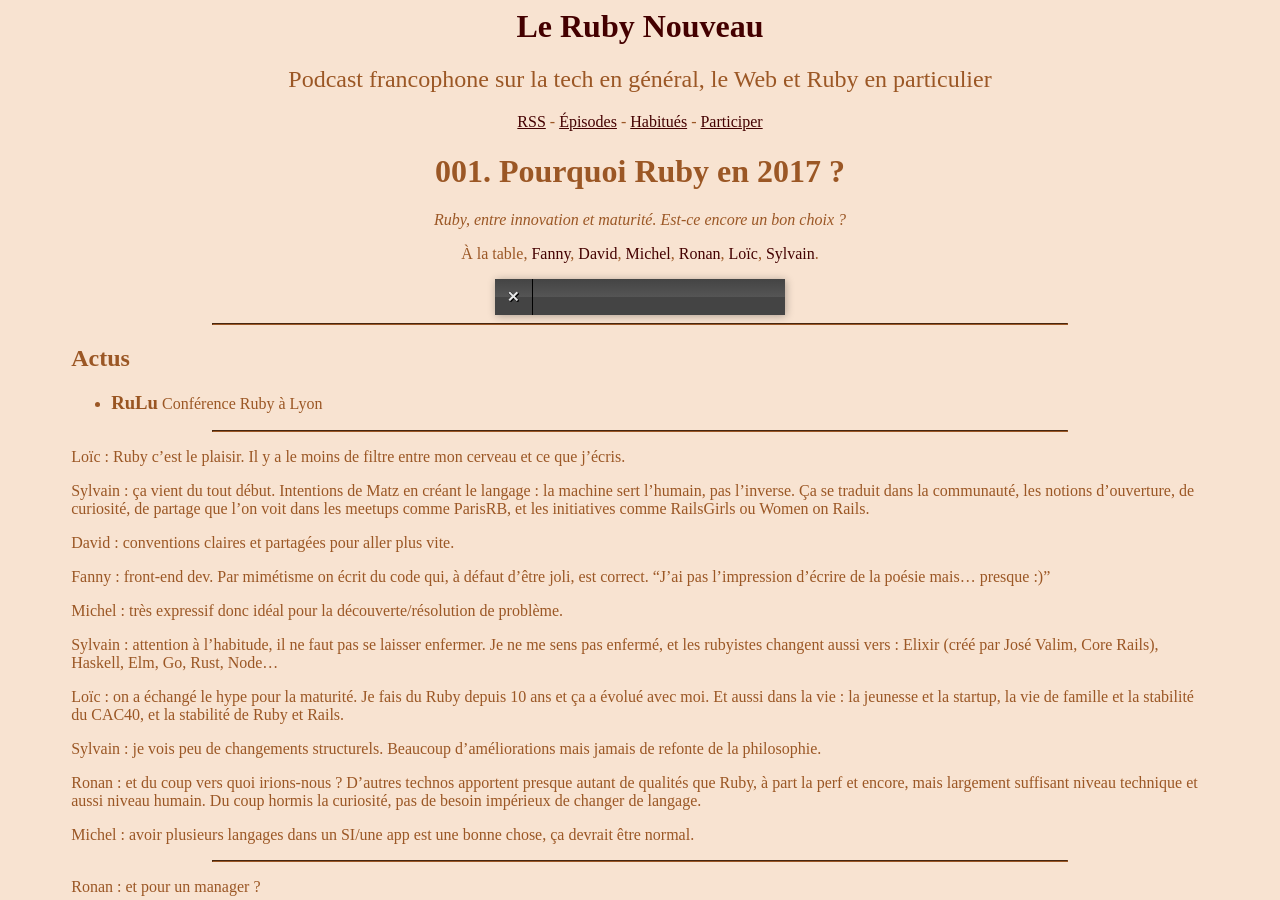
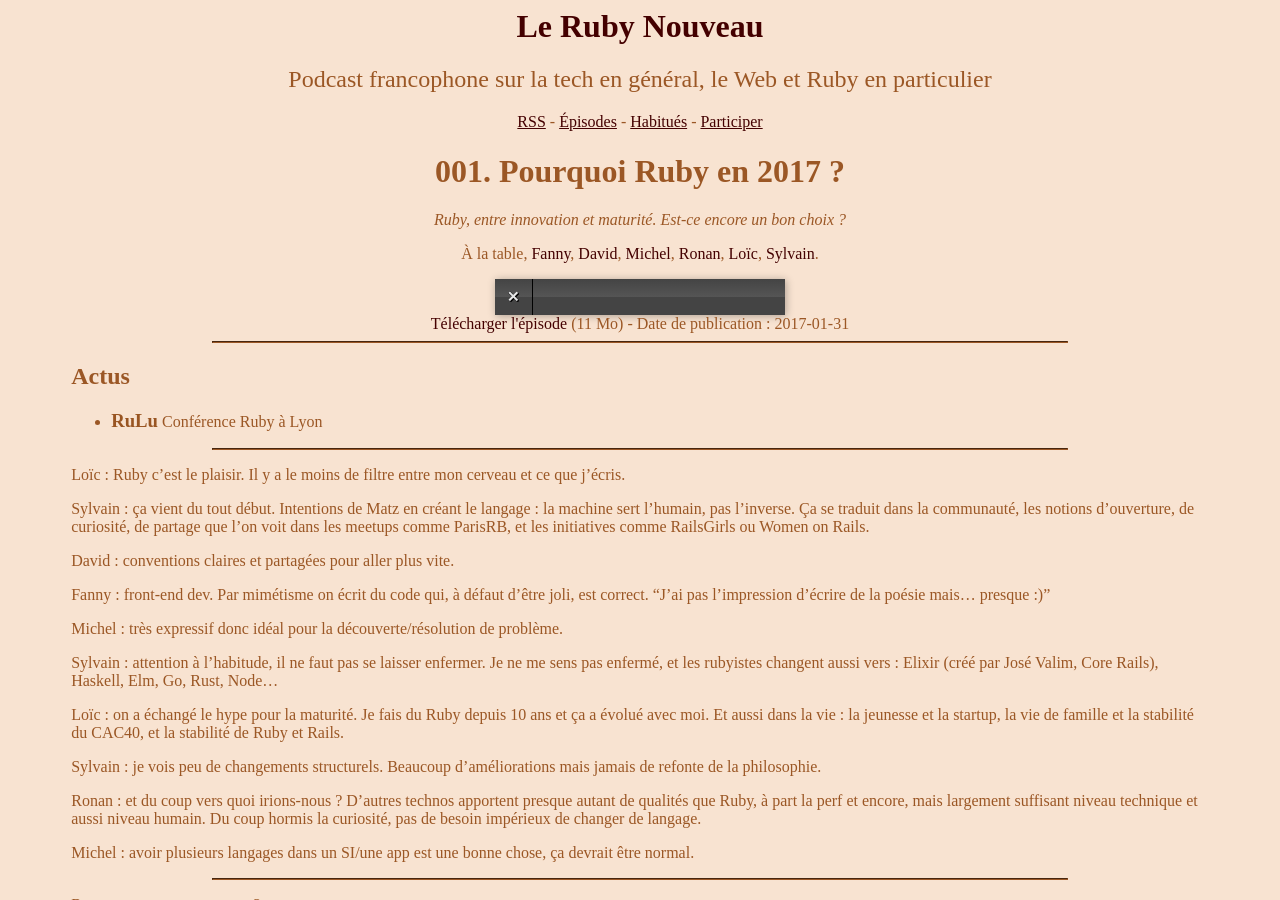
Before and after one commit to jlecour/lerubynouveau.fr, a Jekyll site: the page built from _episodes/001.md, in a window 1280 px wide and 900 px high. Built offline with Jekyll 4.4.1, drawn with Linux system fonts in a browser that asks for light colours; some web fonts are replaced.

Commit message:
Ajout d'un lien pour télécharger l'épisode
Closes #13

```diff
--- a/_layouts/episode.html
+++ b/_layouts/episode.html
@@ -13,6 +13,7 @@
     });
   </script>
   <audio src="/mp3/{{ page.file }}"></audio>
+  <a href="/mp3/{{ page.file }}" download="{{ page.file }}">Télécharger l'épisode</a> ({{ page.size | divided_by: 1048576 }} Mo) - Date de publication : {{ page.published_date}}
 </div>
 
 <hr />
```
